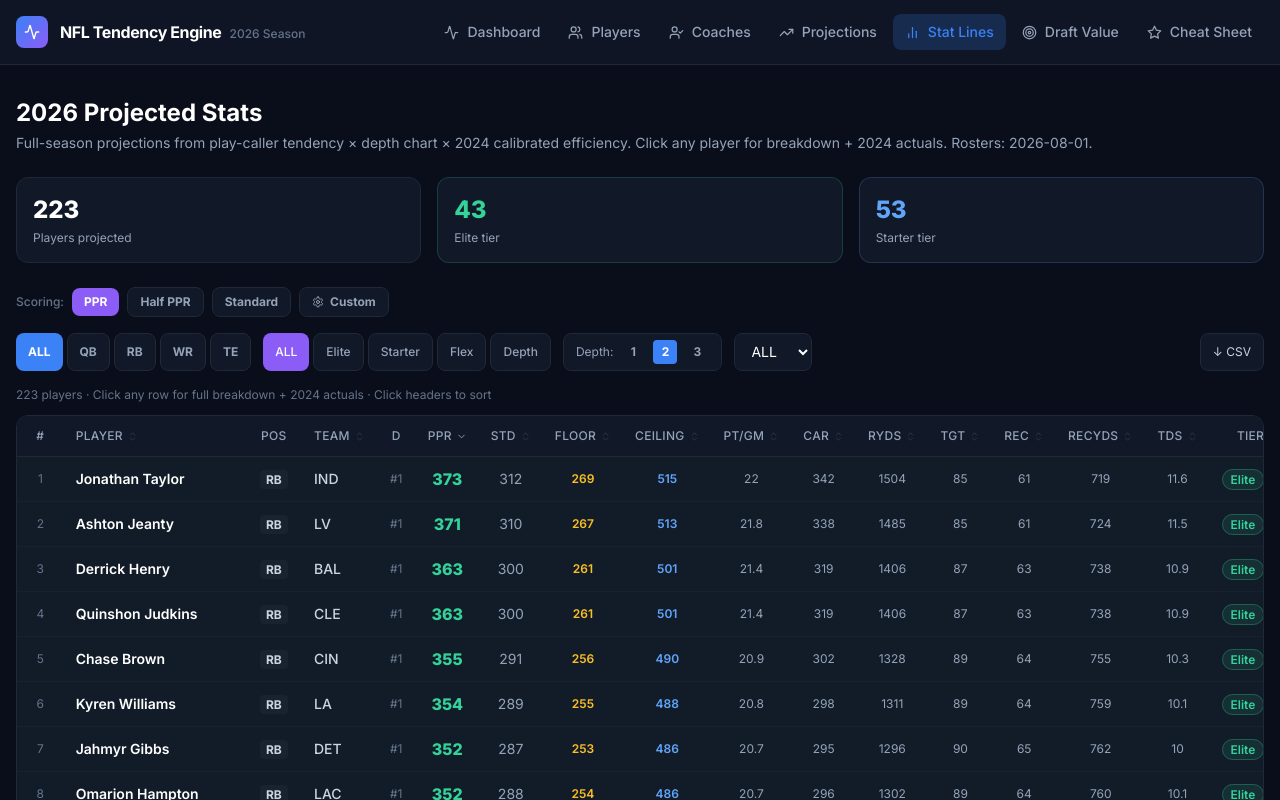
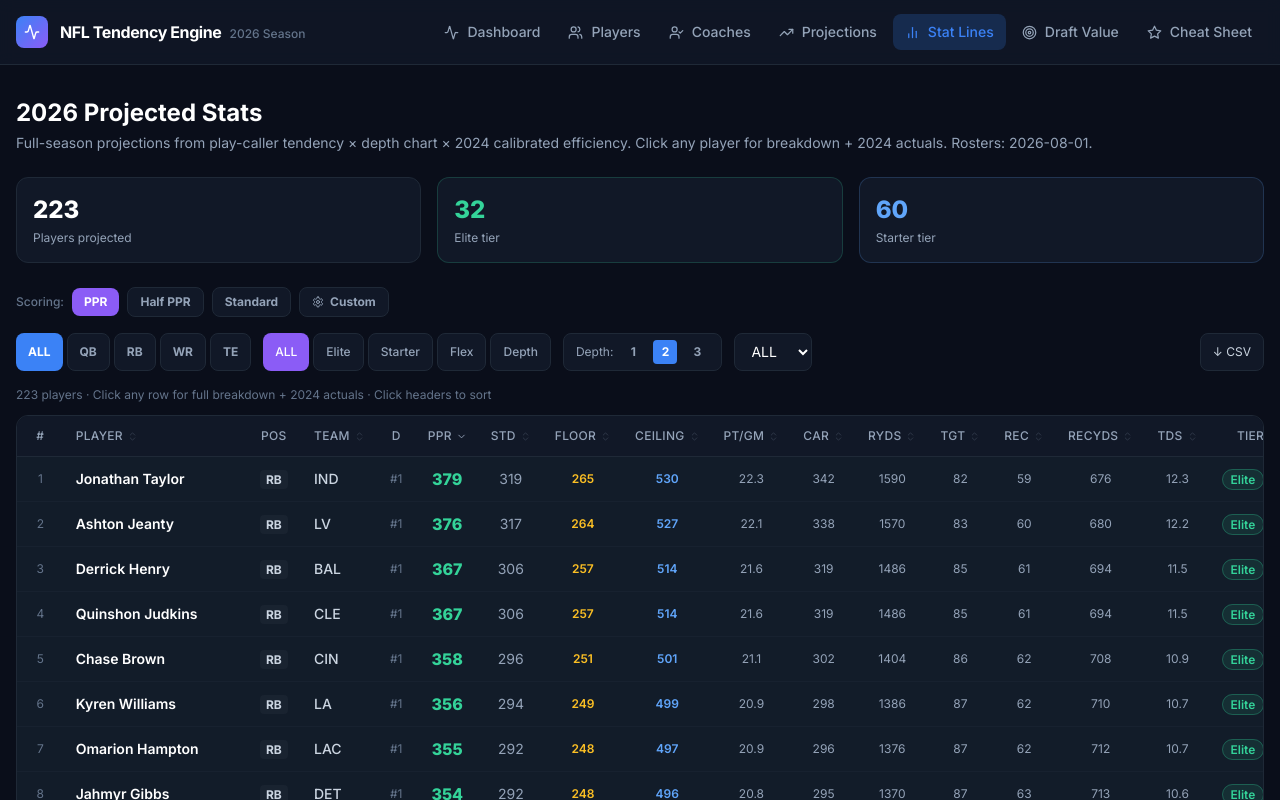
Before and after one commit to Dezar/NFL-Tendencies, a React (Vite) app: page /stats in a window 1280 px wide. Shown: the top 800 px of the page. Built offline with nearby package versions, Linux system fonts and the light colour scheme.

Commit message:
Update: src/engine/scoring.js

```diff
--- a/src/engine/scoring.js
+++ b/src/engine/scoring.js
@@ -1,77 +1,53 @@
-// Default PPR scoring settings
-// These match standard ESPN PPR league settings
+// Fantasy scoring settings and projection engine
+// Calibrated against 2025 actual NFL stats
+
 export const DEFAULT_SCORING = {
-  // Passing
-  passTd: 4,
-  passYd: 0.04,       // 1pt per 25 yds
-  passInt: -2,
-  pass2pt: 2,
-  // Rushing
-  rushTd: 6,
-  rushYd: 0.1,        // 1pt per 10 yds
-  rush2pt: 2,
-  // Receiving
-  recTd: 6,
-  recYd: 0.1,         // 1pt per 10 yds
-  reception: 1,       // PPR
+  passTd: 4, passYd: 0.04, passInt: -2, pass2pt: 2,
+  rushTd: 6, rushYd: 0.1, rush2pt: 2,
+  recTd: 6, recYd: 0.1, reception: 1,  // PPR
   rec2pt: 2,
 }
+export const STD_SCORING = { ...DEFAULT_SCORING, reception: 0 }
+export const HALF_PPR_SCORING = { ...DEFAULT_SCORING, reception: 0.5 }
 
-// Standard (non-PPR)
-export const STD_SCORING = {
-  ...DEFAULT_SCORING,
-  reception: 0,
-}
-
-// Half PPR
-export const HALF_PPR_SCORING = {
-  ...DEFAULT_SCORING,
-  reception: 0.5,
-}
-
-// Projection constants calibrated against 2024 actual stats
+// Projection constants calibrated against 2025 actuals
 export const PROJECTION = {
-  // Team volume
   teamCarries: 430,
   teamPassAttempts: 570,
-
-  // WR efficiency (from 2024 actuals, min 80 targets)
-  wrYardsPerTarget: 8.2,
-  wrCatchRate: 0.655,
-  wrTdPerTarget: 0.053,
-
-  // RB efficiency
-  rbYardsPerCarry: 4.4,
-  rbTdPerCarry: 0.034,
-  rbYardsPerTarget: 8.5,
+  // WR - from 2025 actuals (n=9, min 80 targets)
+  wrYardsPerTarget: 9.5,
+  wrCatchRate: 0.682,
+  wrTdPerTarget: 0.057,
+  // RB - from 2025 actuals (n=19, min 150 carries)
+  rbYardsPerCarry: 4.65,
+  rbTdPerCarry: 0.036,
+  rbTargetRate: 0.155,   // RB1 targets as share of team pass attempts
+  rbYardsPerTarget: 8.2,
   rbCatchRate: 0.72,
-  rbTdPerTarget: 0.040,
-
-  // TE efficiency
-  teYardsPerTarget: 7.7,
+  rbTdPerTarget: 0.038,
+  // TE - calibrated from 2024+2025 averages
+  teYardsPerTarget: 7.9,
   teCatchRate: 0.735,
-  teTdPerTarget: 0.049,
-
-  // QB efficiency
-  qbYardsPerAttempt: 7.4,
-  qbTdPerAttempt: 0.048,
-  qbIntPerAttempt: 0.024,
-  qbRushYards: 280,
-  qbRushTds: 3.5,
-
+  teTdPerTarget: 0.060,
+  // QB
+  qbYardsPerAttempt: 7.5,
+  qbTdPerAttempt: 0.050,
+  qbIntPerAttempt: 0.023,
+  qbRushYards: 300,      // avg includes mobile QBs
+  qbRushTds: 4.0,
   gamesPerSeason: 17,
 }
 
 export function calcPPR(stats, scoring = DEFAULT_SCORING) {
   return (
-    (stats.passYds || 0) * scoring.passYd +
-    (stats.passTds || 0) * scoring.passTd +
-    (stats.ints || 0) * scoring.passInt +
-    (stats.rushYds || 0) * scoring.rushYd +
-    (stats.rushTds || 0) * scoring.rushTd +
-    (stats.receptions || 0) * scoring.reception +
-    (stats.recYds || 0) * scoring.recYd +
-    (stats.recTds || 0) * scoring.recTd
+    (stats.passYds   || 0) * scoring.passYd +
+    (stats.passTds   || 0) * scoring.passTd +
+    (stats.ints      || 0) * scoring.passInt +
+    (stats.rushYds   || 0) * scoring.rushYd +
+    (stats.rushTds   || 0) * scoring.rushTd +
+    (stats.receptions|| 0) * scoring.reception +
+    (stats.recYds    || 0) * scoring.recYd +
+    (stats.recTds    || 0) * scoring.recTd
   )
 }
 
@@ -79,90 +55,91 @@ export function projectPlayer(player, team, scoring = DEFAULT_SCORING) {
   const pos = player.position
   const depth = player.depth_rank
   const P = PROJECTION
+  const rbShare  = team.avgRbShare  ?? 65
+  const teShare  = team.avgTeShare  ?? 22
+  const wr1Share = team.avgWr1Share ?? 23
+  const newCaller = team.newCaller ?? false
 
-  const rbShare = team.avgRbShare ?? 65
-  const teShare = team.avgTeShare ?? 22
-  const wr1Share = team.avgWr1Share ?? 23
-
-  // Pass attempts adjust for run-heavy vs pass-heavy teams
-  const passAtt = team.avgRbShare
-    ? Math.round(P.teamPassAttempts * (1 + (65 - team.avgRbShare) / 200))
-    : P.teamPassAttempts
+  // Pass attempts: run-heavy teams throw less
+  const passAtt = Math.round(P.teamPassAttempts * (1 + (65 - rbShare) / 220))
 
   if (pos === 'QB' && depth === 1) {
     const passYds = passAtt * P.qbYardsPerAttempt
     const passTds = passAtt * P.qbTdPerAttempt
-    const ints = passAtt * P.qbIntPerAttempt
-    const pts = calcPPR({ passYds, passTds, ints, rushYds: P.qbRushYards, rushTds: P.qbRushTds }, scoring)
+    const ints    = passAtt * P.qbIntPerAttempt
+    const rushYds = P.qbRushYards
+    const rushTds = P.qbRushTds
+    const pts = calcPPR({ passYds, passTds, ints, rushYds, rushTds }, scoring)
     return {
       passAtt: Math.round(passAtt), passYds: Math.round(passYds),
       passTds: +passTds.toFixed(1), ints: +ints.toFixed(1),
-      rushYds: Math.round(P.qbRushYards), rushTds: +P.qbRushTds.toFixed(1),
+      rushYds: Math.round(rushYds), rushTds: +rushTds.toFixed(1),
       carries: null, tgts: null, receptions: null, recYds: null, recTds: null, targetShare: null,
-      ppr: Math.round(pts), std: Math.round(calcPPR({ passYds, passTds, ints, rushYds: P.qbRushYards, rushTds: P.qbRushTds }, { ...scoring, reception: 0 })),
-      floor: Math.round(pts * 0.80), ceiling: Math.round(pts * 1.22),
+      ppr: Math.round(pts),
+      std: Math.round(calcPPR({ passYds, passTds, ints, rushYds, rushTds }, { ...scoring, reception: 0 })),
+      floor: Math.round(pts * 0.78), ceiling: Math.round(pts * 1.25),
       gpPPR: +(pts / P.gamesPerSeason).toFixed(1),
     }
   }
 
   if (pos === 'RB') {
     const split = depth === 1 ? rbShare / 100
-      : depth === 2 ? (rbShare < 55 ? 0.28 : rbShare < 65 ? 0.18 : rbShare < 75 ? 0.10 : 0.05)
+      : depth === 2 ? (rbShare < 55 ? 0.30 : rbShare < 65 ? 0.20 : rbShare < 75 ? 0.11 : 0.05)
       : 0.03
-    const tgtPct = depth === 1 ? 0.16 : depth === 2 ? 0.07 : 0.02
-    const carries = P.teamCarries * split
-    const rushYds = carries * P.rbYardsPerCarry
-    const rushTds = carries * P.rbTdPerCarry
-    const tgts = passAtt * tgtPct
+    const tgtRate = depth === 1 ? P.rbTargetRate : depth === 2 ? 0.065 : 0.018
+    const carries    = P.teamCarries * split
+    const rushYds    = carries * P.rbYardsPerCarry
+    const rushTds    = carries * P.rbTdPerCarry
+    const tgts       = passAtt * tgtRate
     const receptions = tgts * P.rbCatchRate
-    const recYds = tgts * P.rbYardsPerTarget
-    const recTds = tgts * P.rbTdPerTarget
+    const recYds     = tgts * P.rbYardsPerTarget
+    const recTds     = tgts * P.rbTdPerTarget
     const pts = calcPPR({ rushYds, rushTds, receptions, recYds, recTds }, scoring)
-    const stdPts = calcPPR({ rushYds, rushTds, receptions, recYds, recTds }, { ...scoring, reception: 0 })
     return {
       carries: Math.round(carries), rushYds: Math.round(rushYds), rushTds: +rushTds.toFixed(1),
       tgts: Math.round(tgts), receptions: Math.round(receptions), recYds: Math.round(recYds), recTds: +recTds.toFixed(1),
-      targetShare: +(tgtPct * 100).toFixed(1),
+      targetShare: +(tgtRate * 100).toFixed(1),
       passAtt: null, passYds: null, passTds: null, ints: null,
-      ppr: Math.round(pts), std: Math.round(stdPts),
-      floor: Math.round(pts * 0.72), ceiling: Math.round(pts * 1.38),
+      ppr: Math.round(pts),
+      std: Math.round(calcPPR({ rushYds, rushTds, receptions, recYds, recTds }, { ...scoring, reception: 0 })),
+      floor: Math.round(pts * 0.70), ceiling: Math.round(pts * 1.40),
       gpPPR: +(pts / P.gamesPerSeason).toFixed(1),
     }
   }
 
   if (pos === 'WR') {
-    const shareMap = { 1: wr1Share, 2: wr1Share * 0.55, 3: wr1Share * 0.32 }
-    const tgtShareP = shareMap[depth] ?? wr1Share * 0.18
-    const tgts = passAtt * (tgtShareP / 100)
+    const shareMap   = { 1: wr1Share, 2: wr1Share * 0.55, 3: wr1Share * 0.32 }
+    const tgtShareP  = shareMap[depth] ?? wr1Share * 0.18
+    const tgts       = passAtt * (tgtShareP / 100)
     const receptions = tgts * P.wrCatchRate
-    const recYds = tgts * P.wrYardsPerTarget
-    const recTds = tgts * P.wrTdPerTarget
+    const recYds     = tgts * P.wrYardsPerTarget
+    const recTds     = tgts * P.wrTdPerTarget
     const pts = calcPPR({ receptions, recYds, recTds }, scoring)
-    const stdPts = calcPPR({ receptions, recYds, recTds }, { ...scoring, reception: 0 })
     return {
       carries: null, rushYds: null, rushTds: null, passAtt: null, passYds: null, passTds: null, ints: null,
       tgts: Math.round(tgts), receptions: Math.round(receptions), recYds: Math.round(recYds), recTds: +recTds.toFixed(1),
       targetShare: +tgtShareP.toFixed(1),
-      ppr: Math.round(pts), std: Math.round(stdPts),
-      floor: Math.round(pts * 0.70), ceiling: Math.round(pts * 1.42),
+      ppr: Math.round(pts),
+      std: Math.round(calcPPR({ receptions, recYds, recTds }, { ...scoring, reception: 0 })),
+      floor: Math.round(pts * 0.68), ceiling: Math.round(pts * 1.45),
       gpPPR: +(pts / P.gamesPerSeason).toFixed(1),
     }
   }
 
   if (pos === 'TE') {
     const depthSplit = depth === 1 ? 0.84 : depth === 2 ? 0.13 : 0.03
-    const tgts = passAtt * (teShare / 100) * depthSplit
+    const tgts       = passAtt * (teShare / 100) * depthSplit
     const receptions = tgts * P.teCatchRate
-    const recYds = tgts * P.teYardsPerTarget
-    const recTds = tgts * P.teTdPerTarget
+    const recYds     = tgts * P.teYardsPerTarget
+    const recTds     = tgts * P.teTdPerTarget
     const pts = calcPPR({ receptions, recYds, recTds }, scoring)
-    const stdPts = calcPPR({ receptions, recYds, recTds }, { ...scoring, reception: 0 })
     return {
       carries: null, rushYds: null, rushTds: null, passAtt: null, passYds: null, passTds: null, ints: null,
       tgts: Math.round(tgts), receptions: Math.round(receptions), recYds: Math.round(recYds), recTds: +recTds.toFixed(1),
       targetShare: +(teShare * depthSplit).toFixed(1),
-      ppr: Math.round(pts), std: Math.round(stdPts),
-      floor: Math.round(pts * 0.68), ceiling: Math.round(pts * 1.40),
+      ppr: Math.round(pts),
+      std: Math.round(calcPPR({ receptions, recYds, recTds }, { ...scoring, reception: 0 })),
+      floor: Math.round(pts * 0.66), ceiling: Math.round(pts * 1.42),
       gpPPR: +(pts / P.gamesPerSeason).toFixed(1),
     }
   }
@@ -171,10 +148,16 @@ export function projectPlayer(player, team, scoring = DEFAULT_SCORING) {
 }
 
 export function getTier(pos, ppr) {
-  const tiers = { QB: [260, 310, 360], RB: [150, 230, 320], WR: [150, 230, 320], TE: [100, 160, 220] }
-  const [low, mid, high] = tiers[pos] || [100, 150, 200]
-  if (ppr >= high) return { label: 'Elite', color: 'text-emerald-400', bg: 'bg-emerald-400/10 border-emerald-400/30' }
-  if (ppr >= mid)  return { label: 'Starter', color: 'text-blue-400', bg: 'bg-blue-400/10 border-blue-400/30' }
-  if (ppr >= low)  return { label: 'Flex', color: 'text-amber-400', bg: 'bg-amber-400/10 border-amber-400/30' }
-  return { label: 'Depth', color: 'text-slate-500', bg: 'bg-slate-500/10 border-slate-500/30' }
+  // Tiers calibrated against 2025 actual scoring ranges
+  const tiers = {
+    QB:  [300, 370, 430],
+    RB:  [160, 250, 340],
+    WR:  [160, 250, 340],
+    TE:  [110, 180, 260],
+  }
+  const [low, mid, high] = tiers[pos] || [150, 250, 350]
+  if (ppr >= high) return { label: 'Elite',   color: 'text-emerald-400', bg: 'bg-emerald-400/10 border-emerald-400/30' }
+  if (ppr >= mid)  return { label: 'Starter', color: 'text-blue-400',    bg: 'bg-blue-400/10 border-blue-400/30' }
+  if (ppr >= low)  return { label: 'Flex',    color: 'text-amber-400',   bg: 'bg-amber-400/10 border-amber-400/30' }
+  return                  { label: 'Depth',   color: 'text-slate-500',   bg: 'bg-slate-500/10 border-slate-500/30' }
 }
```
